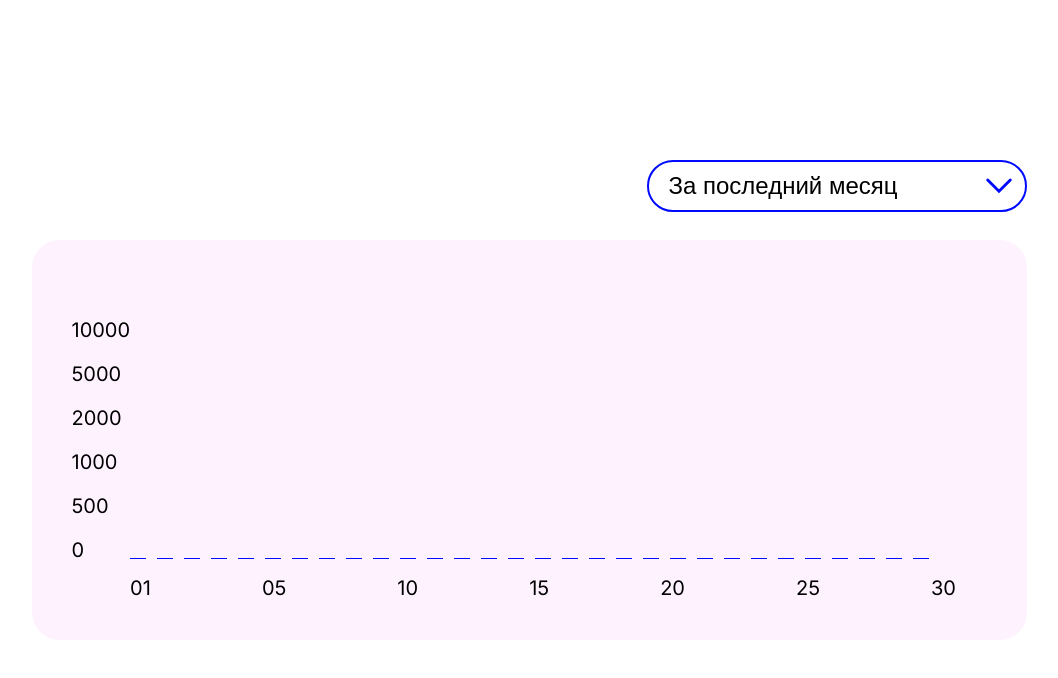
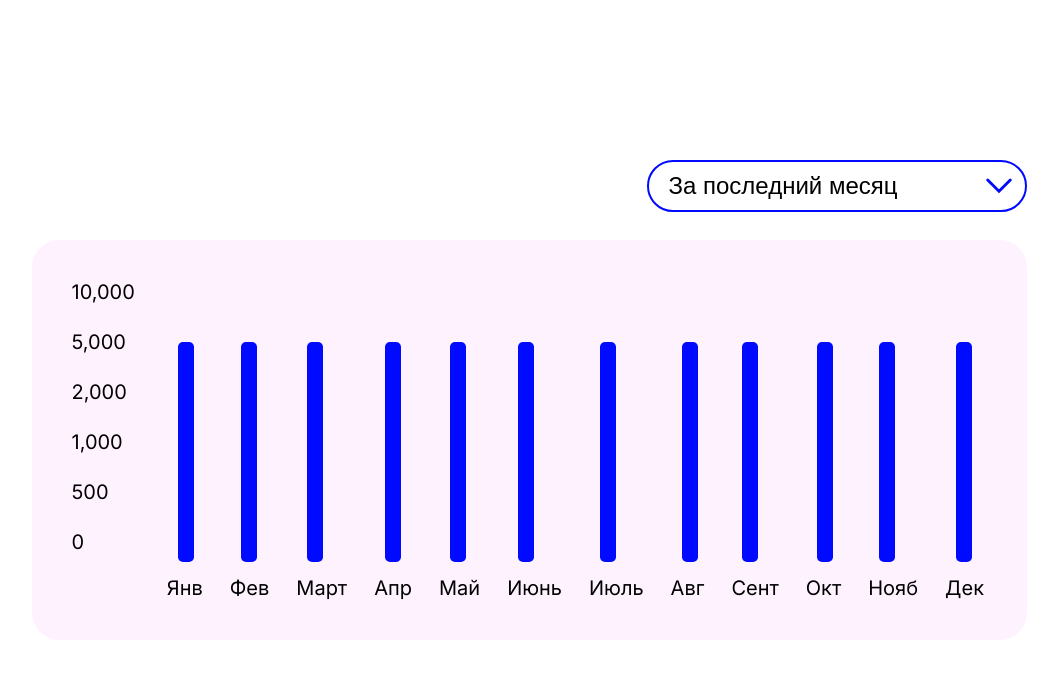
Before and after one commit to Mishwit/codify-test-task, a Next.js app: page / in a window 1280 px wide. Shown: the top 678 px of the page, without its empty margins (111-1169 px from the left). Built offline with nearby package versions, Linux system fonts and the light colour scheme.

Commit message:
add variants of dates with logic

```diff
--- a/src/app/page.tsx
+++ b/src/app/page.tsx
@@ -12,6 +12,7 @@ const options = [
 ];
 
 const amount = [10000, 5000, 2000, 1000, 500, 0];
+const formattedAmount = amount.map((number) => number.toLocaleString());
 
 export default function Home() {
   return (
@@ -19,7 +20,7 @@ export default function Home() {
       <div className={styles.center}>
         <Select options={options} defaultOption={options[0]} />
 
-        <Chart amount={amount} />
+        <Chart amount={formattedAmount} />
       </div>
     </main>
   );
--- a/src/components/atoms/Chart/index.tsx
+++ b/src/components/atoms/Chart/index.tsx
@@ -9,7 +9,6 @@ type Props = {
 };
 
 export const Chart: React.FC<Props> = ({ amount }) => {
-  const utils = [];
   return (
     <div className={styles.chartWrapper}>
       <div className={styles.chartAmount}>
@@ -20,7 +19,7 @@ export const Chart: React.FC<Props> = ({ amount }) => {
 
       <div className={styles.chartGraph}>
         <div className={styles.chartDays}>
-          <div className={styles.chartStripes}>
+          {/* <div className={styles.chartStripes}>
             <div className={clsx(styles.stripe)}></div>
             <div className={styles.stripe}></div>
             <div className={styles.stripe}></div>
@@ -51,16 +50,37 @@ export const Chart: React.FC<Props> = ({ amount }) => {
             <div className={styles.stripe}></div>
             <div className={styles.stripe}></div>
             <div className={styles.stripe}></div>
-          </div>
+          </div> */}
 
-          <div className={styles.days}>
-            <span>01</span>
-            <span>05</span>
-            <span>10</span>
-            <span>15</span>
-            <span>20</span>
-            <span>25</span>
-            <span>30</span>
+          {/* <div className={styles.dates}> */}
+          {/* Month */}
+          {/* {Object.entries(utils.finance.periods[0].graph.month)
+              .filter((day, index) => (index + 1) % 5 === 0 || index === 0)
+              .map(([day, value]) => (
+                <span key={day}><div className={styles.stripe}></div>{day < 10 ? `0${day}` : day}</span>
+              ))}
+          </div> */}
+
+          {/* Half-year */}
+          {/* {Object.entries(utils.finance.periods[0].graph.half_year).map(
+              ([month, value]) => (
+                <span key={month}>
+                  <div className={styles.stripeHalfYear}></div>
+                  {month}
+                </span>
+              )
+            )} */}
+
+          {/* Year */}
+          <div className={styles.datesYear}>
+            {Object.entries(utils.finance.periods[0].graph.year).map(
+              ([month, value]) => (
+                <span key={month}>
+                  <div className={styles.stripeYearActive}></div>
+                  {month}
+                </span>
+              )
+            )}
           </div>
         </div>
       </div>
--- a/src/components/atoms/Chart/styles.module.css
+++ b/src/components/atoms/Chart/styles.module.css
@@ -12,13 +12,14 @@
 .chartAmount {
   display: flex;
   flex-direction: column;
-  gap: 20px;
-  justify-content: center;
+  justify-content: flex-start;
+  gap: 26px;
 }
 
 .chartGraph {
   display: flex;
   align-items: flex-end;
+  margin-left: 32px;
 }
 
 .chartStripes {
@@ -40,7 +41,37 @@
   width: 16px;
 }
 
-.days {
+.stripeHalfYear {
+  height: 1px;
+  width: 16px;
+  margin-bottom: 14px;
+  margin-left: 18px;
+  background-color: #000aff;
+}
+
+.stripeYear {
+  height: 1px;
+  width: 16px;
+  margin-bottom: 14px;
+  margin-left: 18px;
+  background-color: #000aff;
+}
+
+.stripeYearActive {
+  width: 16px;
+  height: 220px;
+  margin-bottom: 14px;
+  margin-left: 11px;
+  background-color: #000aff;
+  border-radius: 5px;
+}
+
+.dates {
   display: flex;
   gap: 111px;
 }
+
+.datesYear {
+  display: flex;
+  gap: 27px;
+}
--- a/src/utils/data.json
+++ b/src/utils/data.json
@@ -15,26 +15,26 @@
         },
         "graph": {
           "year": {
-            "January": 5100,
-            "February": 560,
-            "March": 5100,
-            "April": 560,
-            "May": 560,
-            "June": 5100,
-            "July": 5100,
-            "August": 560,
-            "September": 5100,
-            "October": 560,
-            "November": 5100,
-            "December": 5100
+            "Янв": 5100,
+            "Фев": 560,
+            "Март": 5100,
+            "Апр": 560,
+            "Май": 560,
+            "Июнь": 5100,
+            "Июль": 5100,
+            "Авг": 560,
+            "Сент": 5100,
+            "Окт": 560,
+            "Нояб": 5100,
+            "Дек": 5100
           },
           "half_year": {
-            "July": 5100,
-            "August": 560,
-            "September": 5100,
-            "October": 560,
-            "November": 5100,
-            "December": 5100
+            "Июль": 5100,
+            "Авг": 560,
+            "Сент": 5100,
+            "Окт": 560,
+            "Нояб": 5100,
+            "Дек": 5100
           },
           "month": {
             "1": 5100,
```
